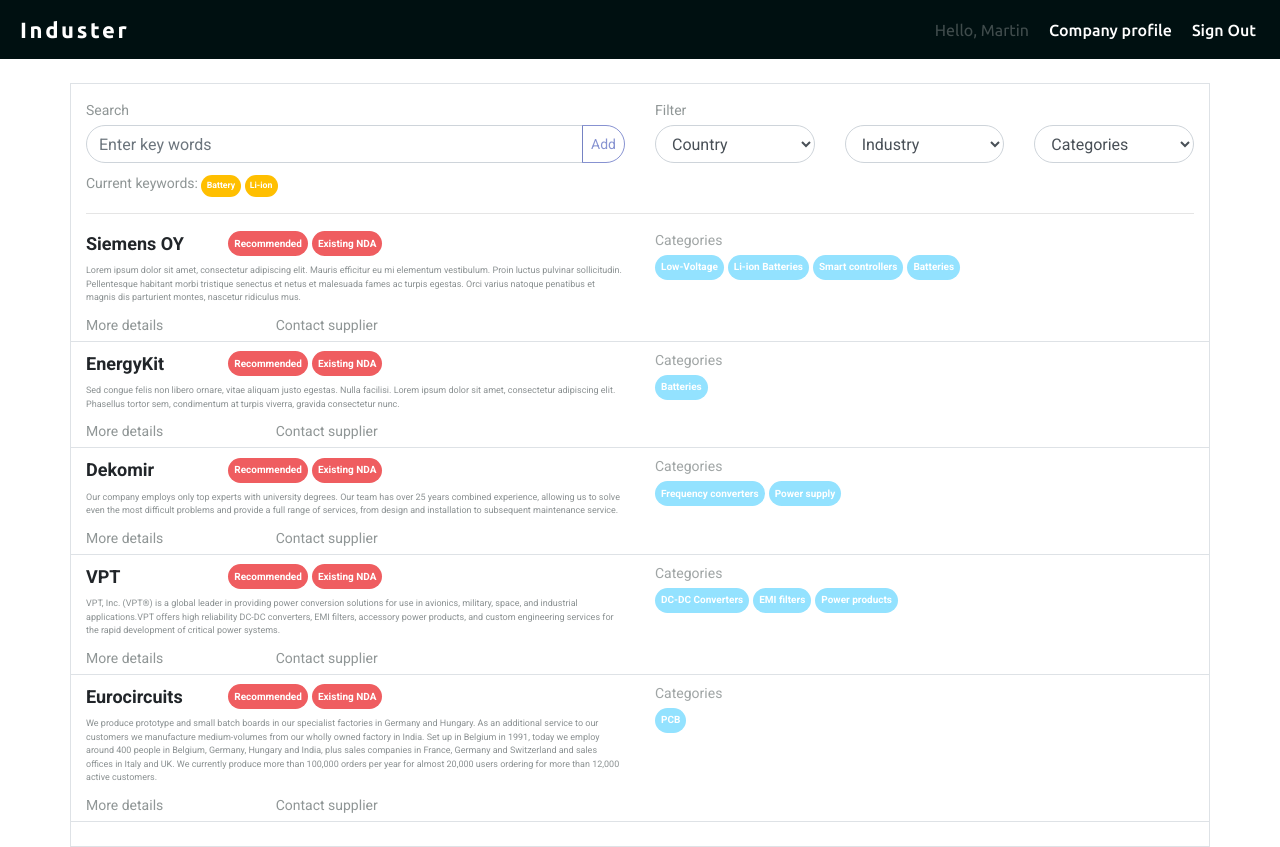
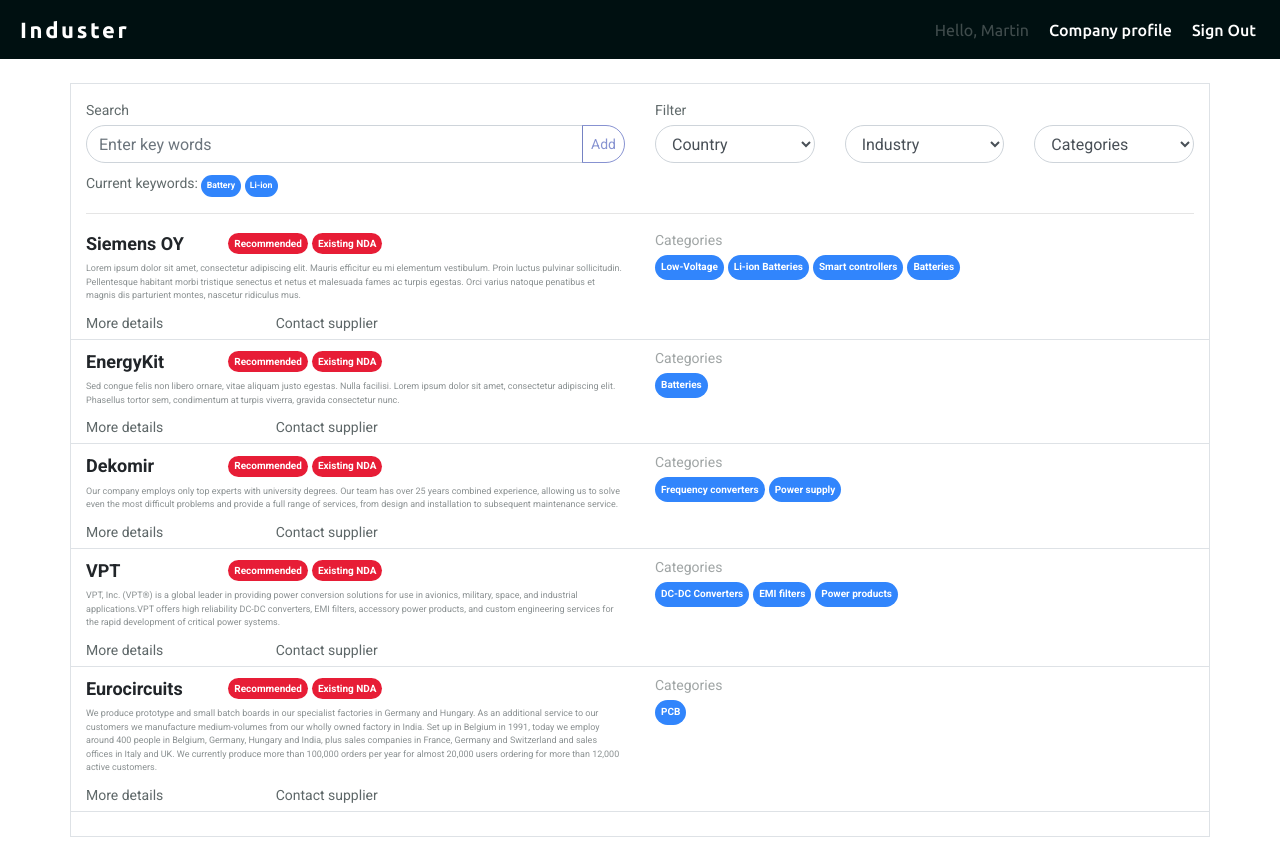
Before and after one commit to martinontcode/Induster, an Angular app: page / in a window 1280 px wide. Built offline with nearby package versions, Linux system fonts and the light colour scheme.

Commit message:
Color schema update

```diff
--- a/src/app/supplier/supplier.component.css
+++ b/src/app/supplier/supplier.component.css
@@ -7,12 +7,12 @@
 .supplier-custom-font {
     font-weight: 400;
     font-size: 0.875em;
-    color: #00101170;
+    color: #0010119f;
 }
 .supplier-custom-link-font {
     font-weight: 400;
     font-size: 0.875em;
-    color: #00101170;
+    color: #001011a2;
     text-decoration: none;
 }
 .supplier-custom-link-font:hover {
@@ -42,7 +42,14 @@
 .search-badge-custom {
     font-weight: 600;
     font-size: 0.625em;
-    background-color: #FFBF00;
+    background-color: #3185FC;
+    color: #fff;
+    line-height: 2;
+}
+.search-badge-custom:hover {
+    font-weight: 600;
+    font-size: 0.625em;
+    background-color: #296fd1;
     color: #fff;
     line-height: 2;
 }
@@ -56,9 +63,9 @@
 .supplier-badge-custom {
     font-weight: 600;
     font-size: 0.625em;
-    background-color: #EF5D60;
+    background-color: #E71D36;
     color: #fff;
-    line-height: 2;
+    line-height: 1.6;
 }
 .supplier-description-font {
     font-weight: 400;
@@ -75,14 +82,14 @@
 .category-badge-custom {
     font-weight: 600;
     font-size: 0.625em;
-    background-color: #93e2ff;
+    background-color: #3185FC;
     color: #fff;
     line-height: 2;
 }
 .category-badge-custom:hover {
     font-weight: 600;
     font-size: 0.625em;
-    background-color: #60c9f0;
+    background-color: #296fd1;
     color: #fff;
     line-height: 2;
     transition: 0.3s;
```
